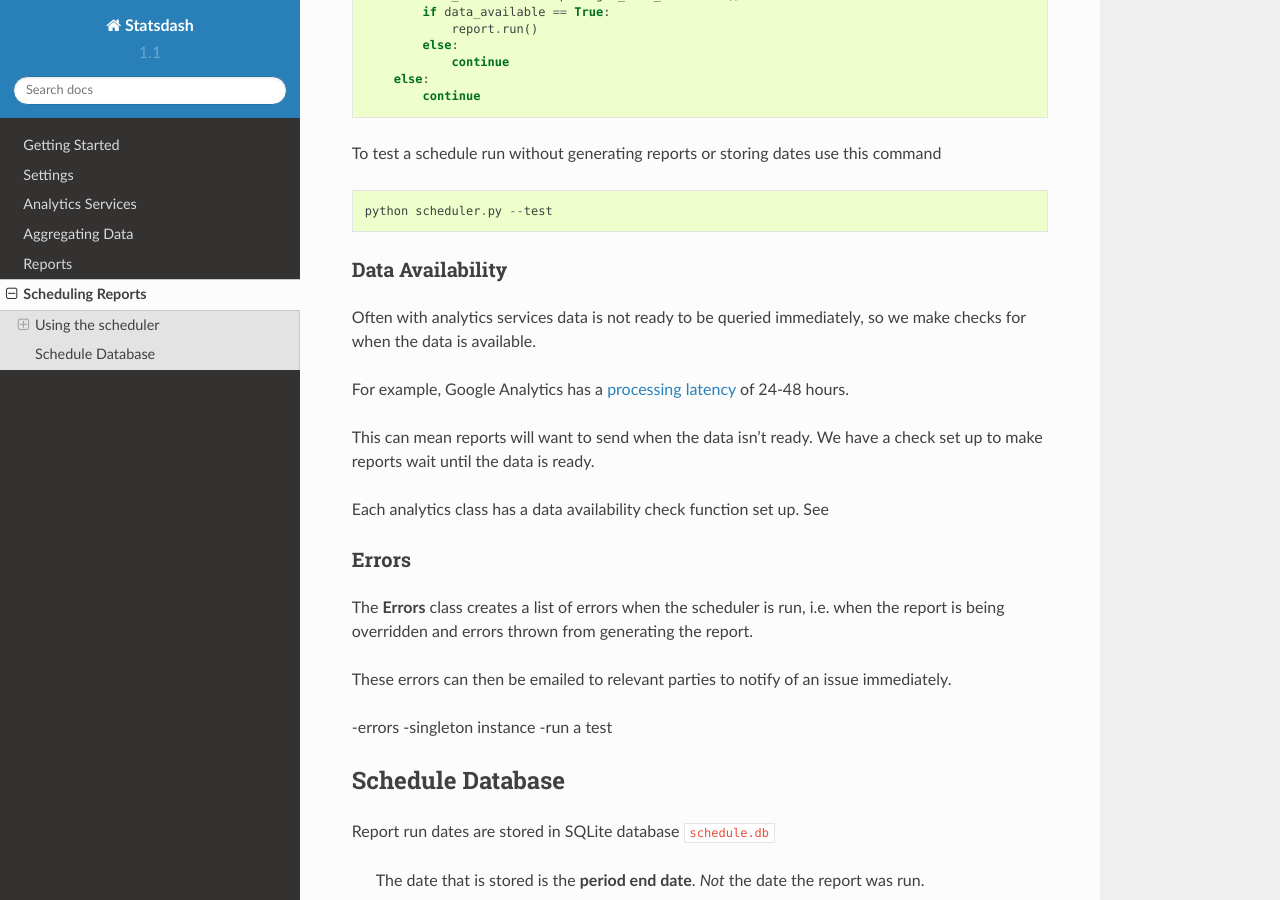
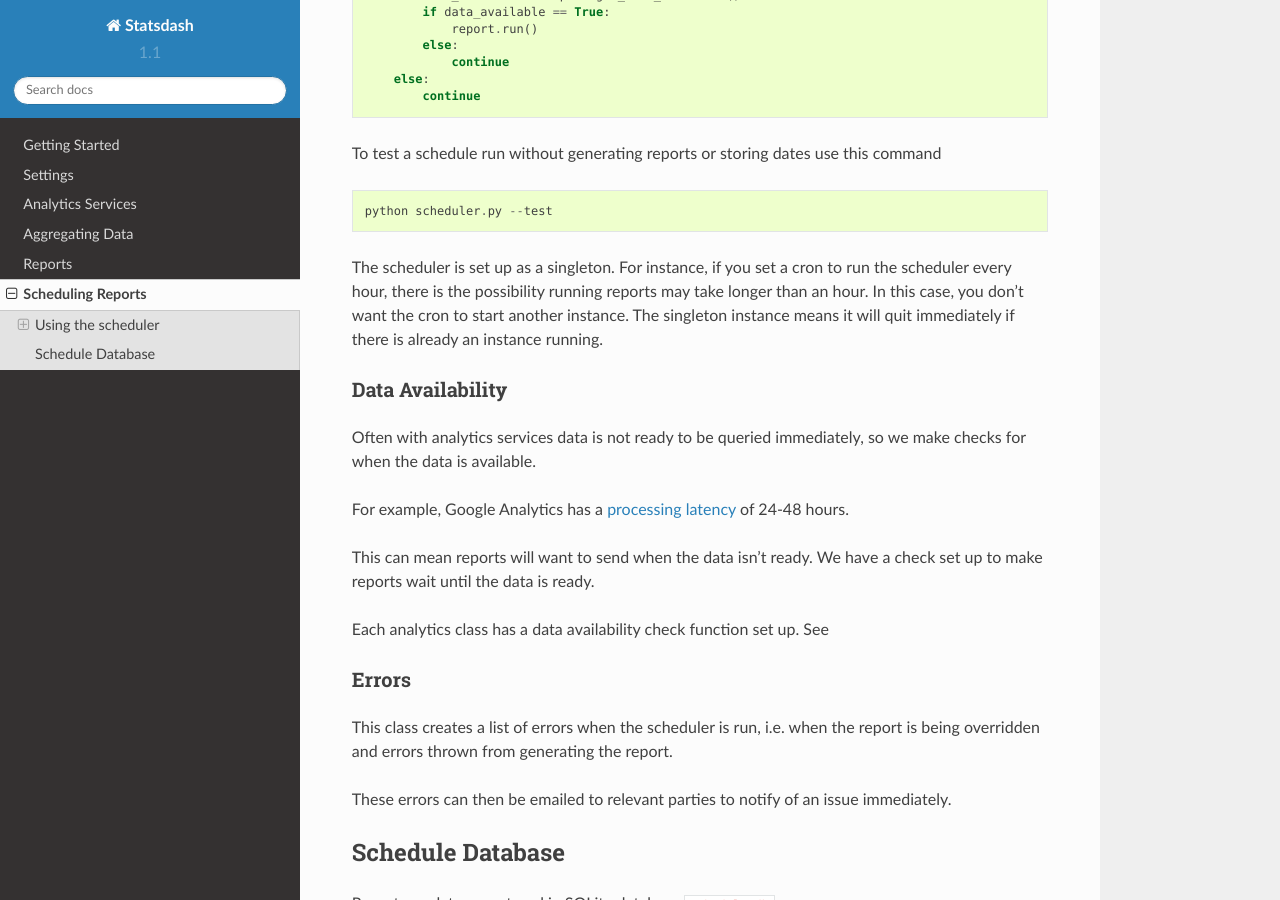
Before and after one commit to gamernetwork/gastatsdash, a Sphinx documentation site: the page built from docs/scheduler.rst, in a window 1280 px wide and 900 px high, scrolled down 357 px. Built offline with Sphinx 7.4.7 and the Read the Docs theme 2.0.0, drawn with Linux system fonts in a browser that asks for light colours.

Commit message:
singelton info

```diff
--- a/docs/scheduler.rst
+++ b/docs/scheduler.rst
@@ -22,6 +22,8 @@ To test a schedule run without generating reports or storing dates use this comm
 
     python scheduler.py --test
 
+The scheduler is set up as a singleton. For instance, if you set a cron to run the scheduler every hour, there is the possibility running reports may take longer than an hour. In this case, you don't want the cron to start another instance. The singleton instance means it will quit immediately if there is already an instance running.
+
 Data Availability
 +++++++++++++++++
 
@@ -37,16 +39,9 @@ Each analytics class has a data availability check function set up. See
 Errors
 ++++++
 
-The **Errors** class creates a list of errors when the scheduler is run, i.e. when the report is being overridden and errors thrown from generating the report.
+This class creates a list of errors when the scheduler is run, i.e. when the report is being overridden and errors thrown from generating the report.
 
 These errors can then be emailed to relevant parties to notify of an issue immediately.
-
-
-
--errors
--singleton instance
--run a test
-
 
 
 Schedule Database
```
